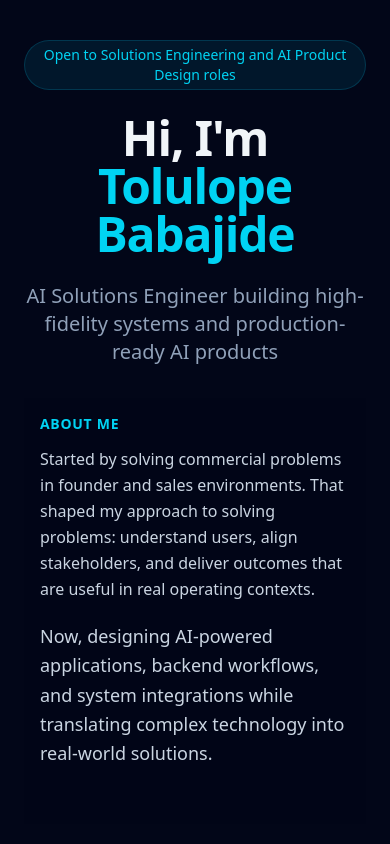
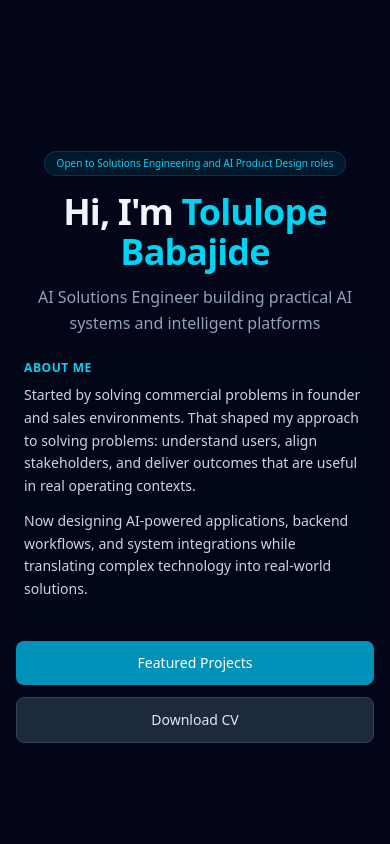
Before and after one commit to TolulopeBabajide/portfolio-website, a React (Vite) app: page / in a window 390 px wide. Shown: the top 844 px of the page. Built offline with nearby package versions, Linux system fonts and the light colour scheme.

Commit message:
style: optimize Hero and About sections for mobile viewport height

```diff
--- a/src/components/About.jsx
+++ b/src/components/About.jsx
@@ -2,20 +2,20 @@ import { motion } from 'framer-motion'
 
 const About = () => {
     return (
-        <section id="about" className="py-4 sm:py-20 px-4 sm:px-6 text-start  border-slate-800/80 bg-slate-950/40" aria-labelledby="about-heading">
+        <section id="about" className="py-2 sm:py-10 px-2 sm:px-6 text-start border-slate-800/80 bg-slate-950/40" aria-labelledby="about-heading">
             <div className=" mx-auto">
                 <motion.div
                     initial={{ opacity: 0, y: 20 }}
                     animate={{ opacity: 1, y: 0 }}
-                    className="mb-10"
+                    className="mb-4 sm:mb-10"
                 >
-                    <p className="text-cyan-400 text-sm font-semibold tracking-wider uppercase mb-3">About Me</p>
-                    <p className="text-slate-300 text-base pb-5 sm:text-lg leading-relaxed">
+                    <p className="text-cyan-400 text-xs sm:text-sm font-semibold tracking-wider uppercase mb-2 sm:mb-3">About Me</p>
+                    <p className="text-slate-300 text-sm sm:text-base pb-3 sm:pb-5 leading-relaxed">
                         Started by solving commercial problems in founder and sales environments. That shaped my approach to solving problems: understand users,
-                    align stakeholders, and deliver outcomes that are useful in real operating contexts.
+                        align stakeholders, and deliver outcomes that are useful in real operating contexts.
                     </p>
-                    <p className="text-lg text-slate-300 max-w-6xl mx-auto mb-10 leading-relaxed">
-                        Now, designing AI-powered applications, backend workflows, and system integrations while translating complex technology into real-world solutions.
+                    <p className="text-sm sm:text-base md:text-lg text-slate-300 max-w-6xl mx-auto mb-2 sm:mb-10 leading-relaxed">
+                        Now designing AI-powered applications, backend workflows, and system integrations while translating complex technology into real-world solutions.
                     </p>
                 </motion.div>
             </div>
--- a/src/components/Hero.jsx
+++ b/src/components/Hero.jsx
@@ -23,31 +23,31 @@ const itemVariants = {
 
 const Hero = () => {
     return (
-        <section className="min-h-screen flex flex-col items-center justify-center px-6 pt-10 relative overflow-hidden">
-            <div className="max-w-6xl mx-auto text-center z-10 relative">
+        <section className="min-h-[100svh] flex flex-col items-center justify-center px-4 sm:px-6 pt-4 sm:pt-10 relative overflow-hidden">
+            <div className="max-w-6xl mx-auto text-center z-10 relative mt-8 sm:mt-0 w-full">
                 <motion.div
                     variants={containerVariants}
                     initial="hidden"
                     animate="visible"
                     className=""
                 >
-                    <motion.span variants={itemVariants} className="inline-block max-w-fit py-1 px-3 rounded-full bg-cyan-500/10 text-cyan-400 text-sm font-medium mb-6 border border-cyan-500/20">
+                    <motion.span variants={itemVariants} className="inline-block max-w-fit py-1 px-3 rounded-full bg-cyan-500/10 text-cyan-400 text-[10px] sm:text-sm font-medium mb-4 sm:mb-6 border border-cyan-500/20">
                         Open to Solutions Engineering and AI Product Design roles
                     </motion.span>
-                    <motion.h1 variants={itemVariants} className="text-5xl md:text-7xl font-bold mb-6 tracking-tight">
+                    <motion.h1 variants={itemVariants} className="text-4xl sm:text-5xl md:text-7xl font-bold mb-3 sm:mb-6 tracking-tight">
                         Hi, I'm <span className="bg-cyan-400 bg-clip-text text-transparent">Tolulope Babajide</span>
                     </motion.h1>
-                    <motion.h2 variants={itemVariants} className="text-xl md:text-2xl text-slate-400 mb-8 font-light">
-                        AI Solutions Engineer building high-fidelity systems and production-ready AI products
+                    <motion.h2 variants={itemVariants} className="text-base sm:text-xl md:text-2xl text-slate-400 mb-4 sm:mb-8 font-light max-w-sm sm:max-w-none mx-auto leading-relaxed">
+                        AI Solutions Engineer building practical AI systems and intelligent platforms
                     </motion.h2>
 
                 </motion.div>
-                <div className="">
+                <div className="w-full">
                     <motion.div
                         initial={{ opacity: 0, y: 10 }}
                         animate={{ opacity: 1, y: 0 }}
                         transition={{ delay: 0.6, duration: 0.5 }}
-                        className="my-6"
+                        className="my-2 sm:my-6"
                     >
                         <About />
                     </motion.div>
@@ -56,12 +56,12 @@ const Hero = () => {
                         initial={{ opacity: 0, y: 20 }}
                         animate={{ opacity: 1, y: 0 }}
                         transition={{ delay: 0.8, duration: 0.5 }}
-                        className="flex justify-center gap-4"
+                        className="flex flex-col sm:flex-row justify-center gap-3 sm:gap-4 mt-4 sm:mt-0"
                     >
-                        <motion.a whileHover={{ scale: 1.05 }} whileTap={{ scale: 0.95 }} href="#projects" className="px-8 py-3 bg-cyan-600 hover:bg-cyan-700 text-white rounded-lg font-medium transition-colors">
+                        <motion.a whileHover={{ scale: 1.05 }} whileTap={{ scale: 0.95 }} href="#projects" className="px-6 sm:px-8 py-3 bg-cyan-600 hover:bg-cyan-700 text-white rounded-lg font-medium transition-colors w-full sm:w-auto text-sm sm:text-base">
                             Featured Projects
                         </motion.a>
-                        <motion.a whileHover={{ scale: 1.05 }} whileTap={{ scale: 0.95 }} href="/resume.pdf" target="_blank" className="px-8 py-3 bg-slate-800 hover:bg-slate-700 text-slate-200 rounded-lg font-medium transition-colors border border-slate-700">
+                        <motion.a whileHover={{ scale: 1.05 }} whileTap={{ scale: 0.95 }} href="/resume.pdf" target="_blank" className="px-6 sm:px-8 py-3 bg-slate-800 hover:bg-slate-700 text-slate-200 rounded-lg font-medium transition-colors border border-slate-700 w-full sm:w-auto text-sm sm:text-base">
                             Download CV
                         </motion.a>
                     </motion.div>
@@ -72,7 +72,7 @@ const Hero = () => {
                 initial={{ opacity: 0 }}
                 animate={{ opacity: 1 }}
                 transition={{ delay: 1.5, duration: 1 }}
-                className="absolute bottom-10 left-1/2 -translate-x-1/2 text-slate-500"
+                className="absolute bottom-4 sm:bottom-10 left-1/2 -translate-x-1/2 text-slate-500 hidden sm:block"
             >
                 <ArrowDown className="animate-bounce" />
             </motion.div>
```
